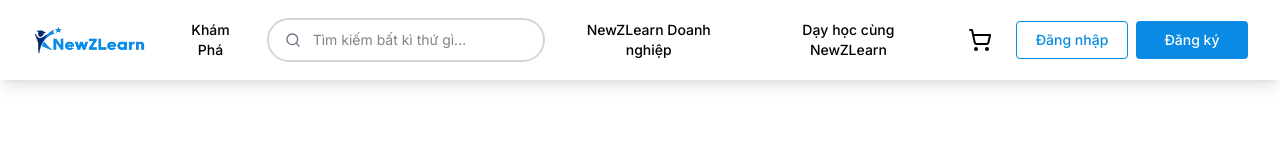
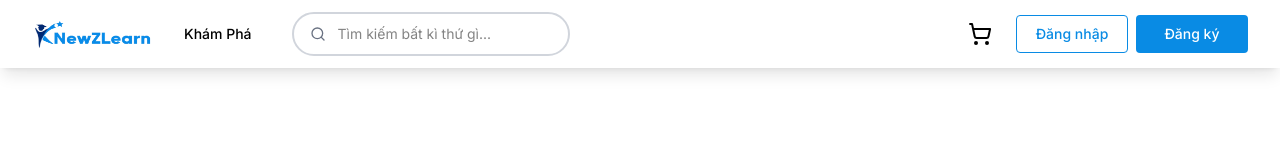
Before and after one commit to nguyenpt21/e-learning-platform, a React (Vite) app in the folder frontend/: page / in a window 1280 px wide. Shown: the top 160 px of the page. Built offline with nearby package versions, Linux system fonts and the light colour scheme.

Commit message:
remove business in header

```diff
--- a/frontend/src/components/Header.jsx
+++ b/frontend/src/components/Header.jsx
@@ -21,8 +21,6 @@ export default function Header() {
   };
 
   const handleSearch = () => {};
-  const handleBussiness = () => {};
-  const handleTeaching = () => {};
   const handleCart = () => {};
 
   const handleOpenSignIn = () => {
@@ -57,7 +55,11 @@ export default function Header() {
         {/* Logo */}
         <div className="flex items-center space-x-4">
           <Link to="/">
-            <img src={"/logo_with_text.png"} alt="Logo" className="w-[120px] h-[30px]"/>
+            <img
+              src={"/logo_with_text.png"}
+              alt="Logo"
+              className="w-[120px] h-[30px]"
+            />
           </Link>
           <Button
             variant="default"
@@ -67,11 +69,9 @@ export default function Header() {
           >
             <a href="#">Khám Phá</a>
             {openDropDown && (
-              <div className="absolute top-full left-0 mt-4 border border-gray-300 w-48 h-60 bg-white rounded-lg shadow-lg p-2 z-10"></div>
+              <div className="absolute top-full left-0 mt-4 border border-gray-300 w-60 h-60 bg-white rounded-lg shadow-lg p-2 z-10"></div>
             )}
           </Button>
-        </div>
-
           {/* Search */}
           <div className="flex-1 mx-2 max-w-2xl">
             <div className="flex items-center border-2 border-gray-300 rounded-full px-3 py-2 focus-within:border-[#098be4]">
@@ -91,28 +91,10 @@ export default function Header() {
               />
             </div>
           </div>
+        </div>
 
         {/* Right side */}
         <div className="flex items-center space-x-2 text-sm">
-          <Button
-            variant="default"
-            className="text-sm"
-            onClick={handleBussiness}
-          >
-            <a href="#" title="Khám Phá NewZLearn">
-              NewZLearn Doanh nghiệp
-            </a>
-          </Button>
-          <Button
-            variant="default"
-            className="text-sm"
-            onClick={handleTeaching}
-          >
-            <a href="#" title="Khám Phá NewZLearn">
-              Dạy học cùng NewZLearn
-            </a>
-          </Button>
-
           <Button variant="default" className="text-sm" onClick={handleCart}>
             <ShoppingCart className="text-lg cursor-pointer" />
           </Button>
@@ -135,13 +117,19 @@ export default function Header() {
             </div>
           ) : (
             <div className="flex items-center space-x-2">
-              <span className="text-gray-700">Xin chào, {user.firstName || user.email}</span>
+              <span className="text-gray-700">
+                Xin chào, {user.firstName || user.email}
+              </span>
               <Button
                 variant="default"
                 className="rounded-full w-8 h-8 border-1 border-[#098be4]"
                 onClick={handleLogout}
               >
-                <img src={"https://placehold.co/16x16"} alt="User Avatar" className="w-8 h-8 rounded-full"/>
+                <img
+                  src={"https://placehold.co/16x16"}
+                  alt="User Avatar"
+                  className="w-8 h-8 rounded-full"
+                />
               </Button>
             </div>
           )}
```
Lines whose indentation alone changed are shown as unchanged.
